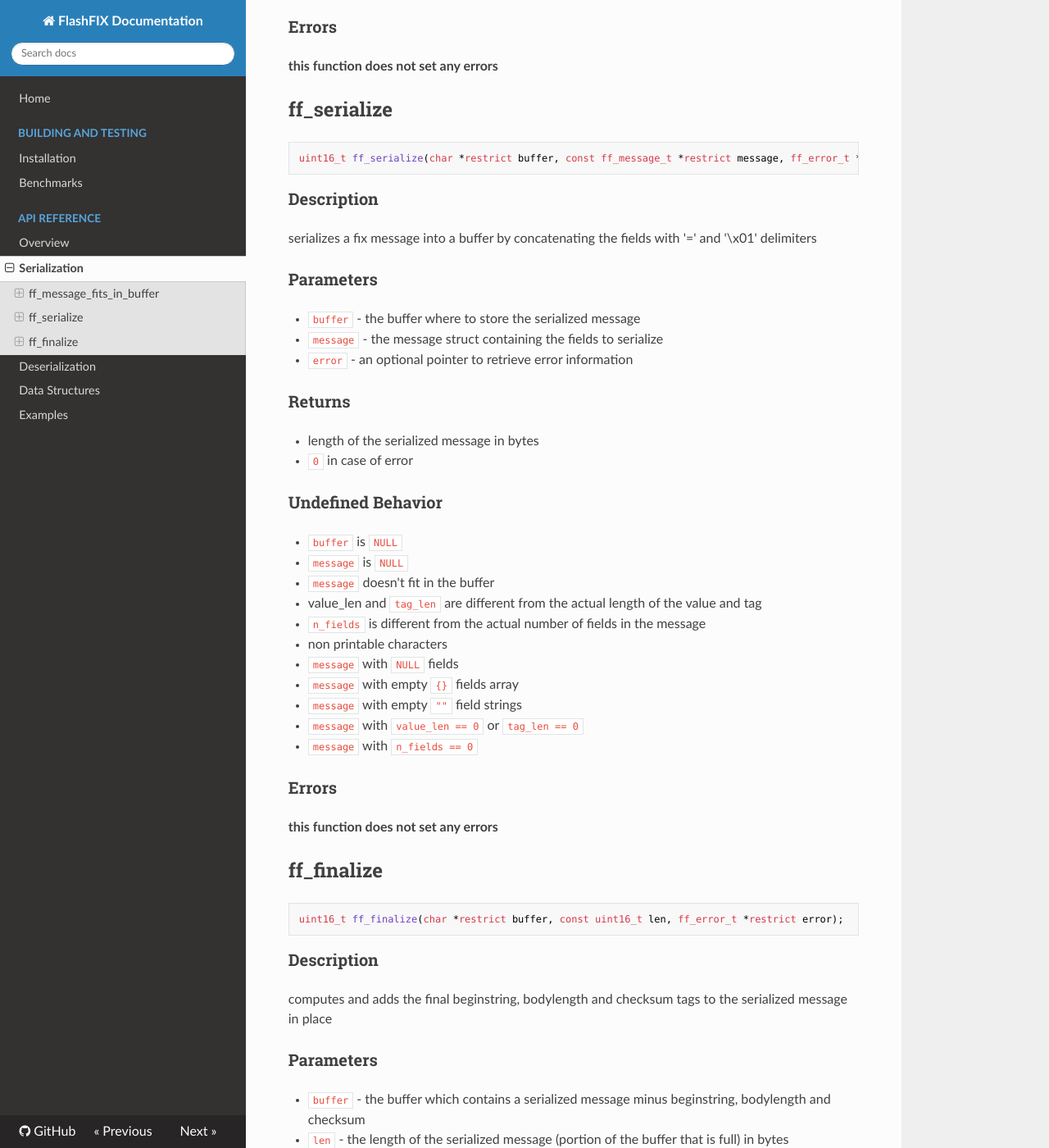
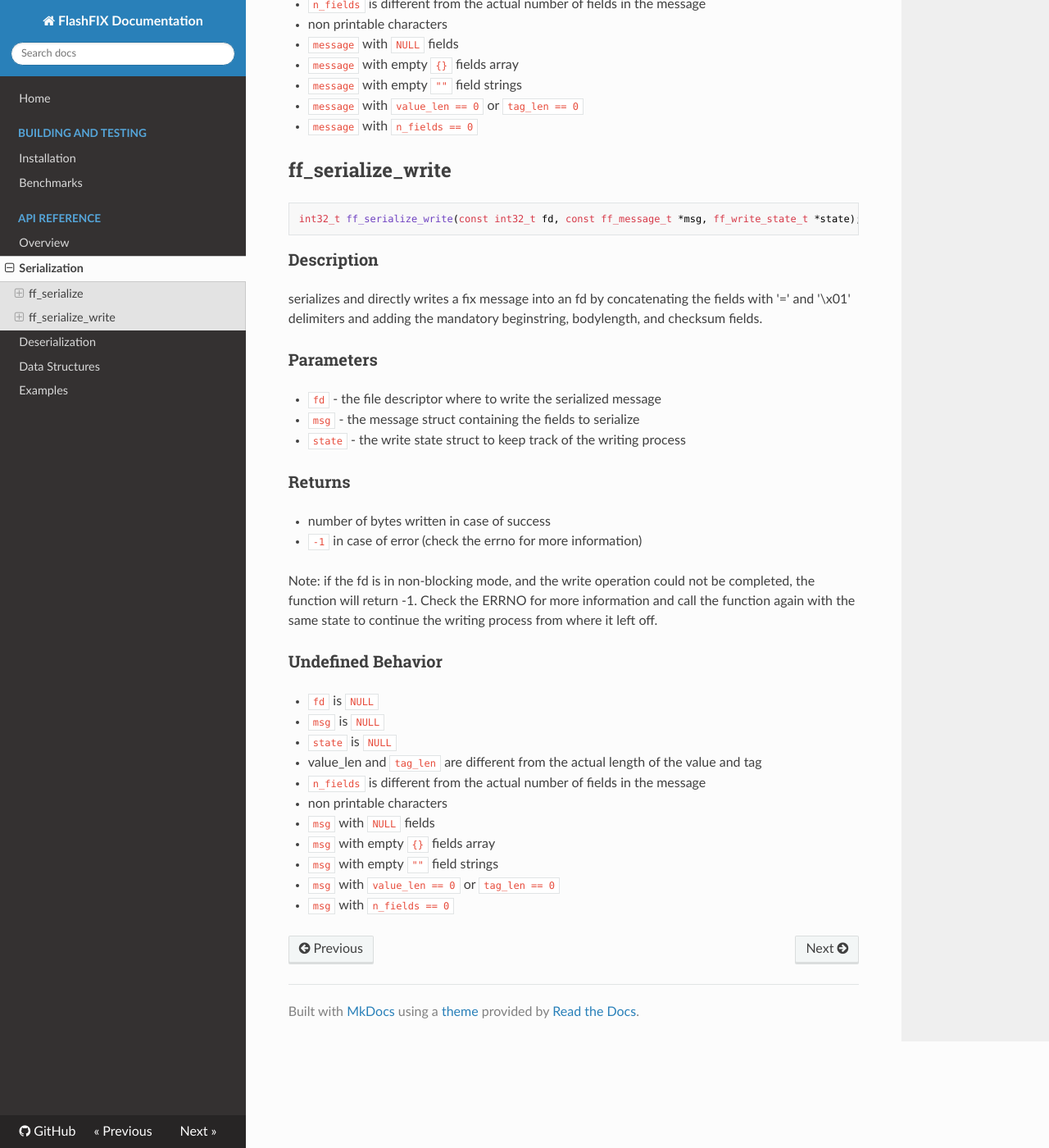
Before and after one commit to Raimo33/FlashFIX, an MkDocs documentation site: the page built from docs/api-reference/serialization.md, in a window 1280 px wide and 1400 px high, scrolled down 950 px. Shown: the whole window at 82% size. Built offline with MkDocs 1.6.1, drawn with Linux system fonts in a browser that asks for light colours; nearby versions of some CDN libraries; some of the changed text lies outside the part shown.

Commit message:
Update documentation to reflect latest changes

````diff
--- a/docs/api-reference/serialization.md
+++ b/docs/api-reference/serialization.md
@@ -8,49 +8,21 @@
 
 These functions **don't check the validity of messages**, they assume that the message struct is correctly filled with the right values.
 
-## ff_message_fits_in_buffer
+## ff_serialize
 
 ```c
-bool ff_message_fits_in_buffer(const ff_message_t *restrict message, const uint16_t buffer_size, ff_error_t *restrict error);
+uint16_t ff_serialize(char *restrict buffer, const ff_message_t *restrict message);
 ```
 
 ### Description
-checks if the finalized message derived from the message struct fits in the provided buffer size.
-
-### Parameters
-  - `message` - the message struct to be serialized
-  - `buffer_size` - the size of the buffer in bytes
-  - `error` - an optional pointer to retrieve error information
-
-### Returns
-  - `true` if the message fits in the buffer
-  - `false` if the message does not fit in the buffer
-  - `false` in case of error
-
-### Undefined Behavior
-  - `message` is NULL
-  - message field lengths add up to more than `UINT16_MAX`
-
-### Errors
-  __this function does not set any errors__
-
-## ff_serialize
-
-```c
-uint16_t ff_serialize(char *restrict buffer, const ff_message_t *restrict message, ff_error_t *restrict error);
-```
-
-### Description
-serializes a fix message into a buffer by concatenating the fields with '=' and '\x01' delimiters
+serializes a fix message into a buffer by concatenating the fields with '=' and '\x01' delimiters and adding the mandatory beginstring, bodylength, and checksum fields.
 
 ### Parameters
   - `buffer` - the buffer where to store the serialized message
   - `message` - the message struct containing the fields to serialize
-  - `error` - an optional pointer to retrieve error information
 
 ### Returns
   - length of the serialized message in bytes
-  - `0` in case of error
 
 ### Undefined Behavior
   - `buffer` is `NULL`
@@ -65,27 +37,35 @@
   - `message` with `value_len == 0` or `tag_len == 0`
   - `message` with `n_fields == 0`
 
-### Errors
-  __this function does not set any errors__
-
-## ff_finalize
+## ff_serialize_write
 
 ```c
-uint16_t ff_finalize(char *restrict buffer, const uint16_t len, ff_error_t *restrict error);
+int32_t ff_serialize_write(const int32_t fd, const ff_message_t *msg, ff_write_state_t *state);
 ```
 
 ### Description
-computes and adds the final beginstring, bodylength and checksum tags to the serialized message in place
+serializes and directly writes a fix message into an fd by concatenating the fields with '=' and '\x01' delimiters and adding the mandatory beginstring, bodylength, and checksum fields.
 
 ### Parameters
-  - `buffer` - the buffer which contains a serialized message minus beginstring, bodylength and checksum
-  - `len` - the length of the serialized message (portion of the buffer that is full) in bytes
-  - `error` - an optional pointer to retrieve error information
+  - `fd` - the file descriptor where to write the serialized message
+  - `msg` - the message struct containing the fields to serialize
+  - `state` - the write state struct to keep track of the writing process
 
 ### Returns
-  - length of the finalized message in bytes
-  - `0` in case of error
+  - number of bytes written in case of success
+  - `-1` in case of error (check the errno for more information)
+
+Note: if the fd is in non-blocking mode, and the write operation could not be completed, the function will return -1. Check the ERRNO for more information and call the function again with the same state to continue the writing process from where it left off.
 
 ### Undefined Behavior
-  - `buffer` is `NULL`
-  - `buffer` is nut big enough to contain the final message
+  - `fd` is `NULL`
+  - `msg` is `NULL`
+  - `state` is `NULL`
+  - value_len and `tag_len` are different from the actual length of the value and tag
+  - `n_fields` is different from the actual number of fields in the message
+  - non printable characters
+  - `msg` with `NULL` fields
+  - `msg` with empty `{}` fields array
+  - `msg` with empty `""` field strings
+  - `msg` with `value_len == 0` or `tag_len == 0`
+  - `msg` with `n_fields == 0`
````
Also changed, not shown: docs/api-reference/data-structures.md (+8 -1 lines), docs/api-reference/deserialization.md (+0 -31 lines), docs/images/deserialize_avx2.png (deleted), docs/images/deserialize_sse.png (deleted), docs/images/serialize_avx2.png (deleted), docs/images/serialize_sse.png (deleted), 6 other files.
